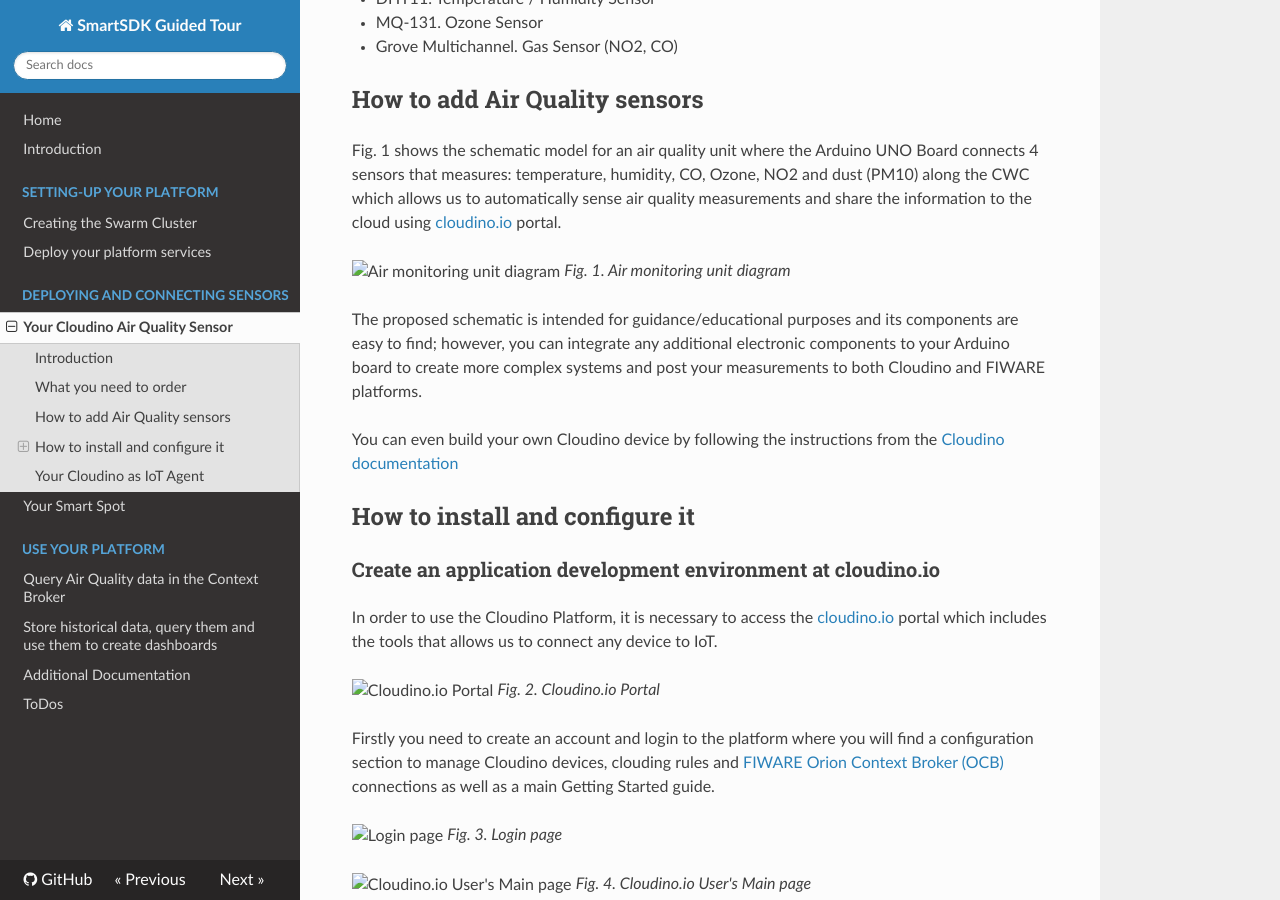
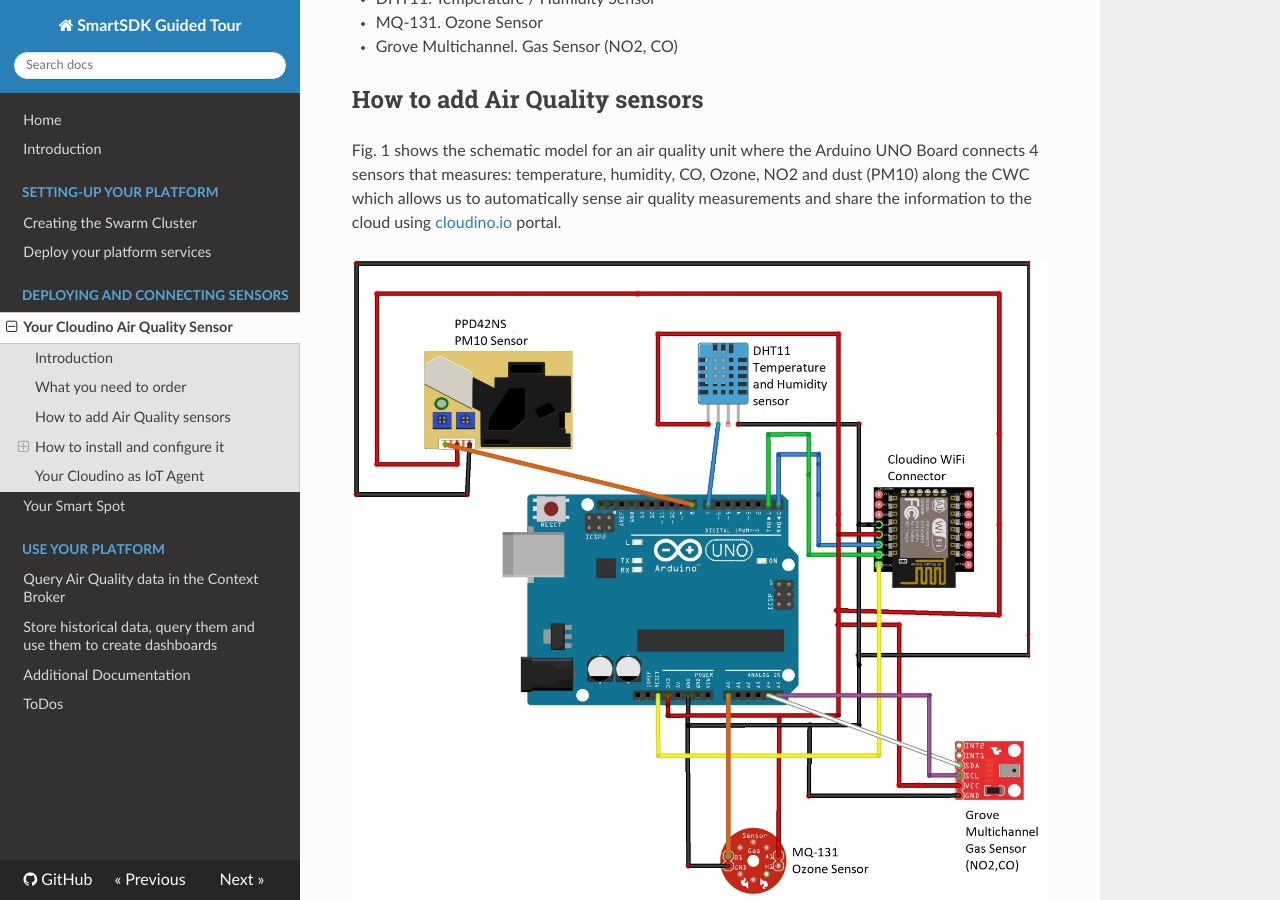
Before and after one commit to smartsdk/guided-tour, an MkDocs documentation site: the page built from docs/sensors/cloudino.md, in a window 1280 px wide and 900 px high, scrolled down 765 px. Built offline with MkDocs 1.6.1, drawn with Linux system fonts in a browser that asks for light colours; nearby versions of some CDN libraries; comment, search, counter and statistics services are not loaded; old or Windows-style settings are respelled for this version of MkDocs.

Commit message:
Images path correction

```diff
--- a/docs/sensors/cloudino.md
+++ b/docs/sensors/cloudino.md
@@ -39,7 +39,7 @@ and dust (PM10) along the CWC which allows us to automatically sense air quality
 measurements and share the information to the cloud using
 [cloudino.io](http://cloudino.io/) portal.
 
-  ![Air monitoring unit diagram](/images/cdn_01.png)
+  ![Air monitoring unit diagram](./images//cdn_01.png)
   *Fig. 1. Air monitoring unit diagram*
 
 The proposed schematic is intended for guidance/educational purposes and its
@@ -58,7 +58,7 @@ In order to use the Cloudino Platform, it is necessary to access the
 [cloudino.io](http://cloudino.io/) portal which includes the tools that allows
 us to connect any device to IoT.
 
-  ![Cloudino.io Portal](/images/cdn_02.png)
+  ![Cloudino.io Portal](./images//cdn_02.png)
   *Fig. 2. Cloudino.io Portal*
 
 Firstly you need to create an account and login to the platform where you will
@@ -66,17 +66,17 @@ find a configuration section to manage Cloudino devices, clouding rules and
 [FIWARE Orion Context Broker (OCB)](https://fiware-orion.readthedocs.io)
 connections as well as a main Getting Started guide.
 
-  ![Login page](/images/cdn_03.png)
+  ![Login page](./images//cdn_03.png)
   *Fig. 3. Login page*
 
-  ![Cloudino.io User's Main page](/images/cdn_04.png)
+  ![Cloudino.io User's Main page](./images//cdn_04.png)
   *Fig. 4. Cloudino.io User's Main page*
 
 To connect your air quality sensor unit to the Cloudino platform, the Cloudino
 Wifi Connector needs to be set up in the portal. **CWC is the hardware with Cloudino
 tecnology that allows you to connect any device to IoT**.
 
-  ![Cloudino Wifi Connector](/images/cdn_05.png)
+  ![Cloudino Wifi Connector](./images//cdn_05.png)
   *Fig. 5. Cloudino Wifi Connector*
 
 From the left side panel, select the Devices Menu and click the "Add Device" option.
@@ -87,13 +87,13 @@ the list or use Cloudino as standalone device*.
 Click on the "Submit" button and our device will be created.
 You can register as many CWCs devices as you need.
 
-  ![CWC device registed](/images/cdn_06.png)
+  ![CWC device registed](./images//cdn_06.png)
   *Fig. 6. CWC device registered*
 
 After creation, several sections will be shown in order to configure, control
 and program our device as seen on Fig. 8.
 
-  ![CWC General Information](/images/cdn_07.png)
+  ![CWC General Information](./images//cdn_07.png)
   *Fig. 7. CWC General Information*
 
 The General View shows the device's id, authentication token (Auth Token), name,
@@ -111,7 +111,7 @@ create a WiFi Network on which we need to connect to access the CWC configuratio
 panel. **The WiFi network's SSID is the serial number of the CWC device and is
 created without any password**.
 
-  ![WiFi network generated by any CWC](/images/cdn_08.png)
+  ![WiFi network generated by any CWC](./images//cdn_08.png)
   *Fig. 8. WiFi network generated by any CWC*
 
 For instance, Fig. 8 highligths Cloudino_FAAE37 network that is used to
@@ -121,7 +121,7 @@ As soon as the WiFi connection is made, a configuration panel shows up. In case
 it doesn't happen, you can access to the panel using a web browser with the
 **192.168.4.1** IP address. Fig. 9 shows the main configuration Web page for a CWC.
 
-  ![CWC Configuration Panel on 192.168.4.1](/images/cdn_09.png)
+  ![CWC Configuration Panel on 192.168.4.1](./images//cdn_09.png)
   *Fig. 9. CWC Configuration Panel on 192.168.4.1*
 
 The association is done by accessing "Cloudino Cloud Configuration" found at
@@ -129,7 +129,7 @@ Server Configuration / Cloudino Server submenu. We need to copy/paste the Auth
 Token generated from the Cloudino Platform into the "Auth Token" field and switch
 the "Active" field to True, then click "Save" button as seen at Fig 10.
 
-  ![Cloudino Cloud Configuration](/images/cdn_10.png)
+  ![Cloudino Cloud Configuration](./images//cdn_10.png)
   *Fig. 10. Cloudino Cloud Configuration*
 
 Lastly, the CWC needs to be configured to access Internet over a WiFi network to
@@ -138,7 +138,7 @@ scan your available WiFi networks and connect to your chosen one.
 You can verify that the connection is correct when the "Status" changes to
 **CONNECTED**.
 
-  ![WiFi configuration Web page](/images/cdn_11.png)
+  ![WiFi configuration Web page](./images//cdn_11.png)
   *Fig. 11. WiFi Configuration Section.*
 
 The connection between your CWC and [cloudino.io](http://cloudino.io/) is
@@ -158,7 +158,7 @@ connect to an internet WiFi network***
 At this point your Cloudino/Arduino air quality sensor unit is ready to be programmed
 and controlled by means of the [cloudino.io](http://cloudino.io/) tools.
 
-  ![Cloudino device online and ready to be used](/images/cdn_12.png)
+  ![Cloudino device online and ready to be used](./images//cdn_12.png)
   *Fig. 12. Cloudino device online and ready to be used.*
 
 ### Define your application's logic through the development tools from cloudino.io
@@ -173,17 +173,17 @@ from the dropdown menu indicated with **</>** icon and go to **"Sketchers"**,
 where you can create or edit projects to be used on Arduino boards with the
 Cloudino technology. Select the **"Add Sketcher"** option as seen on Fig. 13.
 
-  ![Add Sketcher option in the Arduino menu](/images/cdn_13.png)
+  ![Add Sketcher option in the Arduino menu](./images//cdn_13.png)
   *Fig. 13. Add Sketcher option in the Arduino menu*
 
 Then, you must enter a name for your Sketch (a program used to control an
 Arduino board), and press the "Submit" button, it will display a Sketcher
 area as shown in Figs. 14, 15.
 
-  ![Define the name of your sketcher](/images/cdn_14.png)
+  ![Define the name of your sketcher](./images//cdn_14.png)
   *Fig. 14. Define the name of your sketcher*
 
-  ![Sketcher area: compile, save and delete your code](/images/cdn_15.png)
+  ![Sketcher area: compile, save and delete your code](./images//cdn_15.png)
   *Fig. 15. Sketcher area: compile, save and delete your code*
 
 In Sketcher area, see Fig. 15, you can write the code to control Arduino,
@@ -244,14 +244,14 @@ shows the compilation status, here you can be aware of any compilation errors
 and success. To solve any compilation problems you should consult the Cloudino
 API on the [Cloudino website](https://github.com/Cloudino/Cloudino-Doc).
 
-  ![A sketch compiled with success](/images/cdn_16.png)
+  ![A sketch compiled with success](./images//cdn_16.png)
   *Fig 16. A sketch compiled with success*
 
 Now, the created sketch must be loaded to the actual device. This is done by
 using the "Upload Sketch" section within the selected device that is going to
 be configured.
 
-  ![“Upload Sketch” section from the selected device](/images/cdn_17.png)
+  ![“Upload Sketch” section from the selected device](./images//cdn_17.png)
   *Fig. 17. “Upload Sketch” section from the selected device*
 
 A list of sketches developed by the user and samples is shown. We need to select
@@ -261,10 +261,10 @@ and the Arduino board to perform the developed functionality. The application
 logic is stored after flashing concludes succesfully Figures 18 and 19 show the
 process described above.
 
-  ![Selecting a sketch for the device](/images/cdn_18.png)
+  ![Selecting a sketch for the device](./images//cdn_18.png)
   *Fig. 18. Selecting a sketch for the device*
 
-  ![Upload process of the sketch inside the CWC](/images/cdn_19.png)
+  ![Upload process of the sketch inside the CWC](./images//cdn_19.png)
   *Fig. 19. Upload process of the sketch inside the CWC.*
 
 At this point, the functionality of the system according to the Fig. 1 is working.
@@ -276,7 +276,7 @@ second and displays them in the **"Messages"** section of the cloudino.io platfo
 as shown in Fig. 20. The console is updated in real time indefinitely while
 Cloudino is operating.
 
-  ![Real-time measurements from your AirQuality monitoring unit](/images/cdn_20.png)
+  ![Real-time measurements from your AirQuality monitoring unit](./images//cdn_20.png)
   *Fig. 20. Real-time measurements from your AirQuality monitoring unit*
 
 ## Your Cloudino as IoT Agent
@@ -293,7 +293,7 @@ a description and select a device (CWC) to be associated with the platform.
 In this manner, the data collected by Cloudino can be shared with the FIWARE
 platform.
 
-  ![Creating a link with the FIWARE platform](/images/cdn_21.png)
+  ![Creating a link with the FIWARE platform](./images//cdn_21.png)
   *Fig. 21. Creating a link with the FIWARE platform*
 
 Once a link has been created, a configuration panel is displayed (Fig 22)
@@ -304,7 +304,7 @@ required to connect to the server. Fig. 22 shows the definition of the entity
 "AirQualityMonitorUnit:Entity" that includes all the data obtained from the
 previously developed air quality monitoring unit.
 
-  ![Configuration panel of the FIWARE OCB Link and entity definition](/images/cdn_22.png)
+  ![Configuration panel of the FIWARE OCB Link and entity definition](./images//cdn_22.png)
   *Fig. 22. Configuration panel of the FIWARE OCB Link and entity definition*
 
 The following JSON code describes the entity “AirQualityMonitorUnit:Entity”
@@ -377,7 +377,7 @@ previous figure, i.e. <http://207.249.127.132:1026/v2> without any authenticatio
 In this way, Fig. 23. shows how the data defined in the entity and associated
 with the Cloudino is displayed and updated in real time on the FIWARE OCB server.
 
-  ![Data of air quality monitoring unit in the FIWARe OCB](/images/cdn_23.png)
+  ![Data of air quality monitoring unit in the FIWARe OCB](./images//cdn_23.png)
   *Fig. 23. Data of air quality monitoring unit in the FIWARe OCB*
 
 As can be seen on Fig. 23, the data of the air quality monitoring unit can
```
